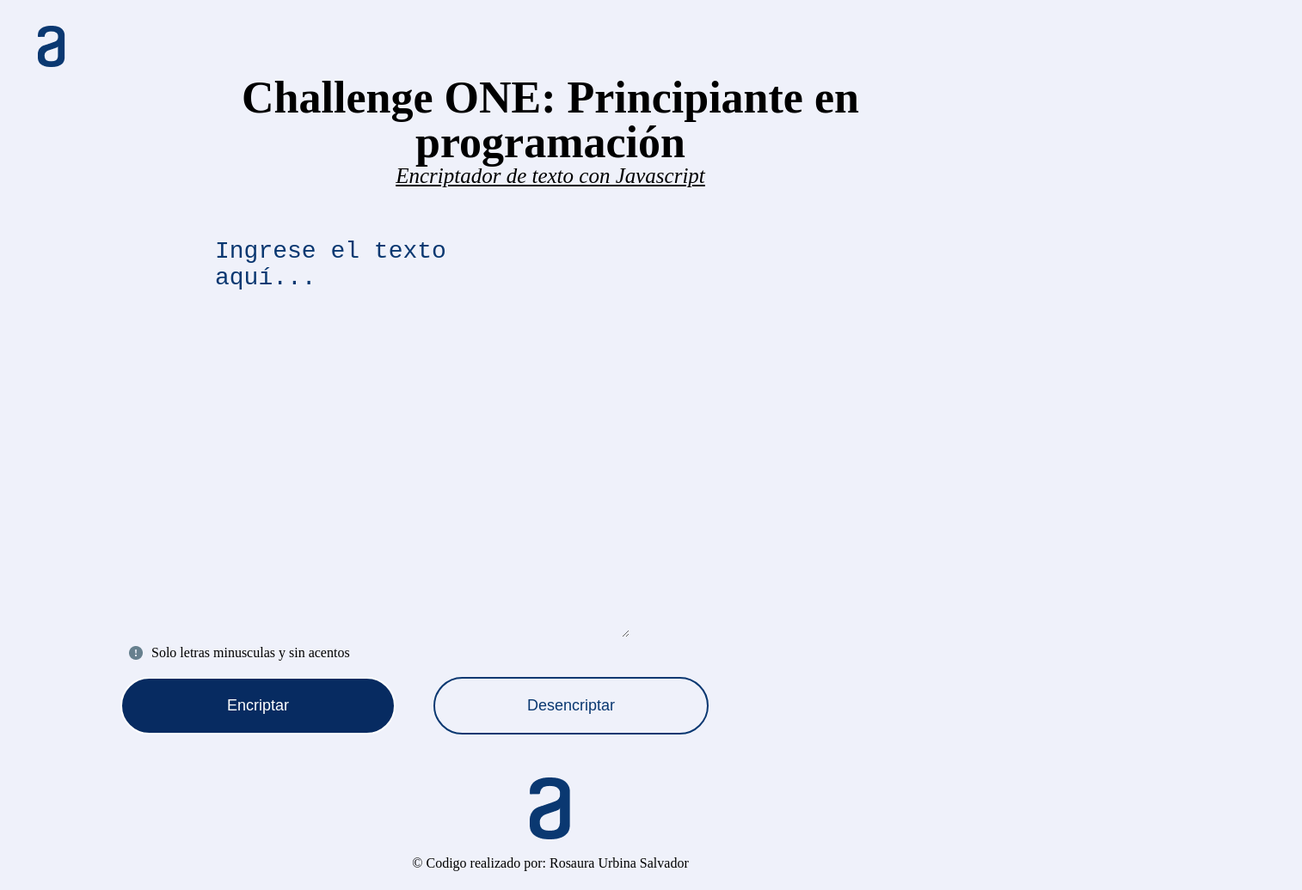
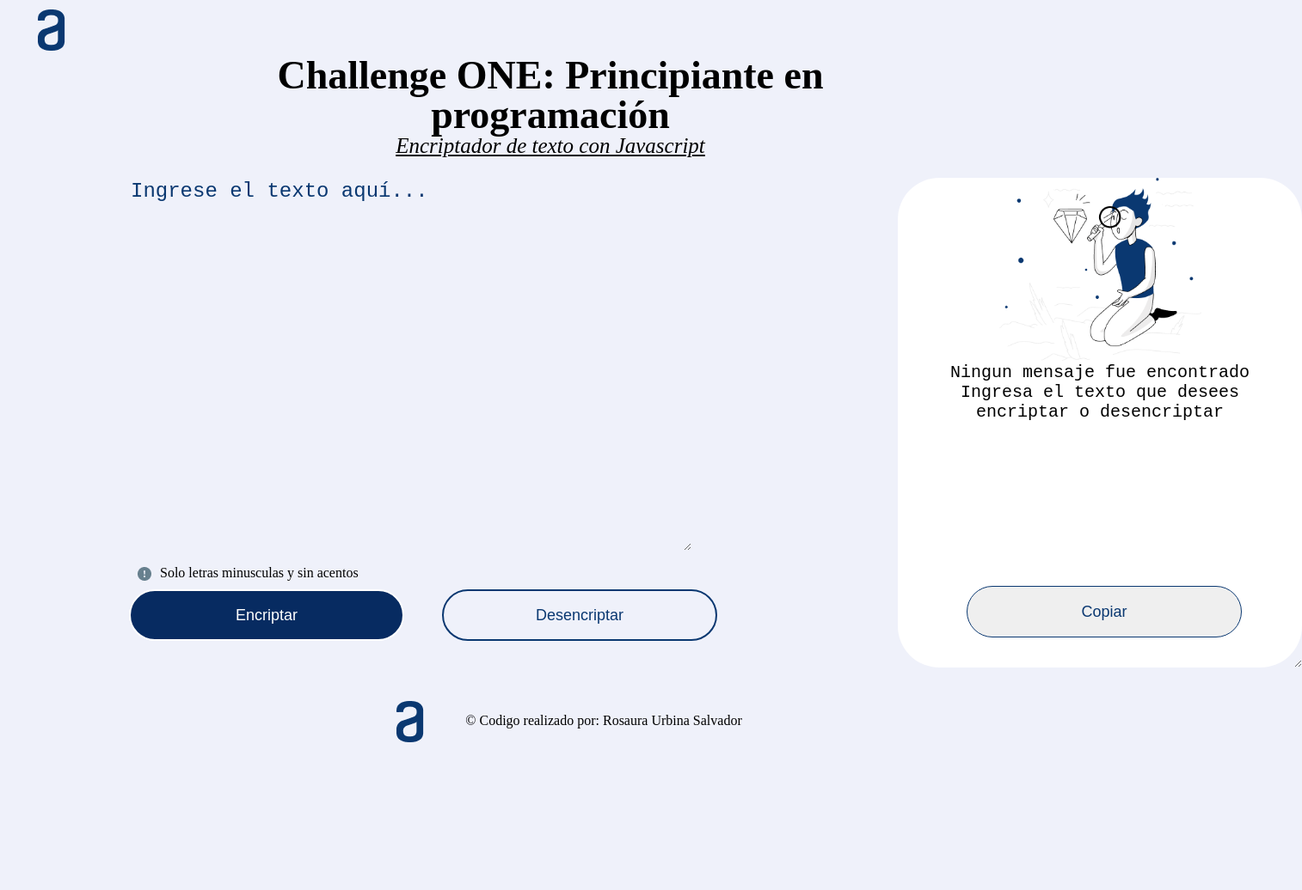
Before and after one commit to Rossessita/desafio-encriptador, a plain HTML site: page index.html in a window 1280 px wide. Shown: the whole page at 86% size, 1514 px wide, since content can reach past the window. After the commit the page ends 864 px from the top, so only its background shows below. Drawn offline with Linux system fonts and the light colour scheme; a web font is replaced by a local one.

Commit message:
se agrega area para texto encriptado o desencriptado y boton de copiar, se ajusta un poco las proporciones de la pagina para que se vea en una sola vista

```diff
--- a/index.html
+++ b/index.html
@@ -23,18 +23,25 @@
 
         </header>
         <main>
-            <form>
-                <textarea id="mensaje" cols="70" rows="15" class="input-padron" required placeholder="Ingrese el texto aquí..."></textarea>
-                <p class="leyenda"><img class="imagenleyenda" src="bi_exclamation-circle-fill.png">Solo letras minusculas y sin acentos</p>
-                <input type="submit" value="Encriptar" class="encriptar">
-                <input type="submit" value="Desencriptar" class="desencriptar">
-
-            </form>
+            <section>
+                <textarea id="mensaje" cols="70" rows="15" class="mensaje" required placeholder="Ingrese el texto aquí..."></textarea>
+                <div>
+                    <p class="leyenda"><img class="imagenleyenda" src="bi_exclamation-circle-fill.png">Solo letras minusculas y sin acentos</p>
+                    <input type="submit" value="Encriptar" class="encriptar">
+                    <input type="submit" value="Desencriptar" class="desencriptar">
+                </div>
+            </section>
+            <section>
+                <textarea  id="mensaje-encriptado" cols="20" rows="10" class="mensaje-cifrado" placeholder="Ningun mensaje fue encontrado Ingresa el texto que desees encriptar o desencriptar"></textarea>
+                <div>
+                    <input type="submit" value="Copiar" class="copiar">
+                </div>
+            </section>
         </main>
 
-        <footer>
-            <img src="Logo.png">
-            <p>&copy Codigo realizado por: Rosaura Urbina Salvador</p>
+            <footer>
+
+            <p> <img src="Logo-2.png" class="logo-pie"> &copy Codigo realizado por: Rosaura Urbina Salvador</p>
         </footer>
 
     </body>
--- a/reset.css
+++ b/reset.css
@@ -21,7 +21,7 @@ time, mark, audio, video {
 	border: 0;
 	font-size: 100%;
 	font: inherit;
-	vertical-align: top;
+	vertical-align: middle;
 }
 /* HTML5 display-role reset for older browsers */
 article, aside, details, figcaption, figure,
--- a/style.css
+++ b/style.css
@@ -1,21 +1,21 @@
 body{
     background: #EFF1FA;
     font-family: "Tapestry", serif;
-    font-weight: 400;
 }
+
 header{
-    padding: 20px 0 20px 0;
+    padding: 5px 0 20px 0;
 }
 
 .logocabeza{
+    padding: 6px 0;
+}
 
-    padding: 10px 0;
-}
 .titulo{
     text-align: center;
     display: inline-block;
     padding: 0 200px;
-    font-size: 52px;
+    font-size: 46px;
     font-weight: bold;
 }
 
@@ -26,42 +26,69 @@ header{
     text-decoration: underline;
 }
 
-form{
-    margin: 40px 0 0 40px;
+main{
+    display: flex;
 }
 
-.input-padron{
-    display: block;
-    padding: 0 110px 0;
-    margin: 0 20px 10px 100px;
-    width: 30%;
+.mensaje{
     background: none;
+    margin: 5px 10px 5px 150px;
+    width: 650px;
+    height: 430px;
     outline: none;
     border: none;
-    color: #0A3871;
-    font-size: 28px;
+    color:#0A3871;
+    font-size: 24px;
 }
 
-textarea::placeholder{
+.mensaje::placeholder{
     color:#0A3871;
-    font-size: 28px;
+    font-size: 24px;
+}
+
+.mensaje-cifrado{
+    background: #ffffff;
+    background-image: url(Muñeco.png);
+    background-size: 50%;
+    background-repeat: no-repeat;
+    background-position: top;
+    margin: 5px 10px 5px 200px;
+    padding: 15px 10px;
+    width: 450px;
+    height: 540px;
+    border-radius: 2em;
+    outline: none;
+    border: none;
+    color:#0A3871;
+    position: absolute;
+    font-size: 24px;
+}
+
+.mensaje-cifrado::placeholder{
+    color:#000000;
+    font-size: 20px;
+    text-align: center;
+    padding: 200px 10px;
+}
+
+.mensaje-cifrado:active{
+    background: #ffffff;
 }
 
 .imagenleyenda{
     margin: 0 10px;
 }
+
 .leyenda{
     width: 320px;
-    margin: 0 20px 20px 100px;
+    margin: 10px 20px 10px 150px;
 }
-
-
 
 .encriptar{
     display: inline;
     width: 320px;
-    height: 67px;
-    margin: 0 20px 10px 100px;
+    height: 60px;
+    margin: 0 20px 10px 150px;
     background: #072B61;
     color: #ffffff;
     border-color: #ffffff;
@@ -69,30 +96,43 @@ textarea::placeholder{
     transition: 1s all;
     border-style: solid;
     font-size: 18px;
-
-
+    cursor: pointer;
 }
 
 .desencriptar{
     display: inline;
     width: 320px;
-    height: 67px;
+    height: 60px;
     margin: 0 10px 10px 20px;
     color: #0A3871;
     background: #EFF1FA;
     border-color: #0A3871;
     border-radius: 2em;
-    transition: 1s all;
+    transition: 2s all;
     border-style: solid;
     font-size: 18px;
+    cursor: pointer;
+}
 
+.copiar{
+    border: 1px solid #0A3871;
+    border-radius: 2em;
+    color: #0A3871;
+    cursor: pointer;
+    height: 60px;
+    margin-left: 280px;
+    margin-top: 480px;
+    position: absolute;
+    width: 320px;
+    font-size: 18px;
+    transition: 2s all;
 }
 
 footer{
     text-align: center;
-    padding: 40px;
+    padding: 55px 0 0;
 
 }
 footer p {
-    padding: 20px 0 20px;
+    padding: 5px 0 0;
 }
```
Also changed, not shown: estrellas.gif (added).
